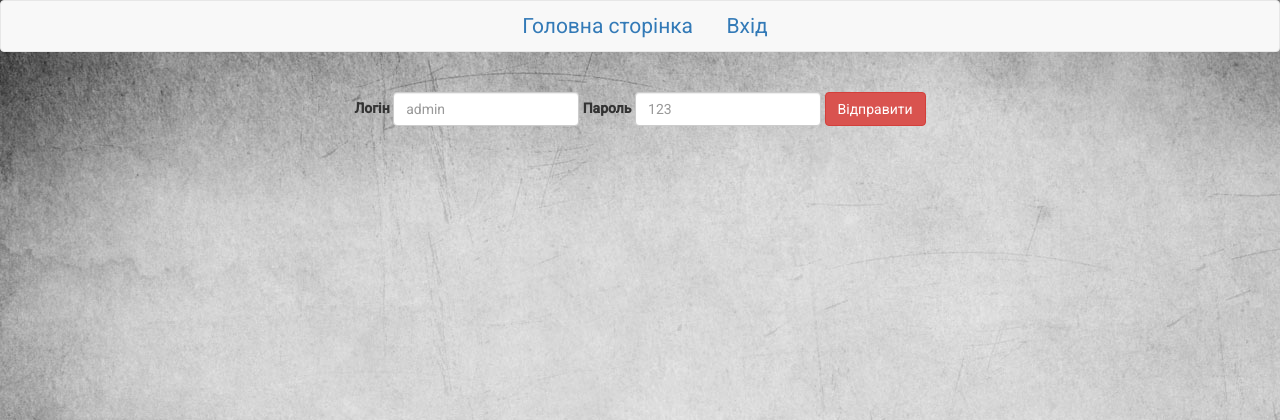
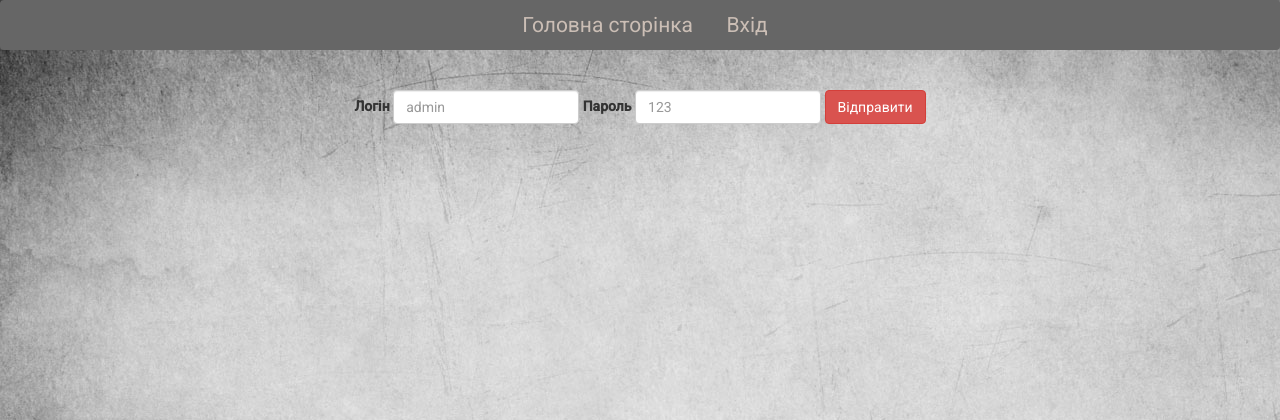
Before and after one commit to gh-soto/urok-9, a PHP site: page /login in a window 1280 px wide. Shown: the top 420 px of the page. Run offline with PHP 8.4, Linux system fonts and the light colour scheme; data that the repository does not hold is empty; some libraries are stand-ins or nearby versions.

Commit message:
перед роботою над pop-up для авторизації

```diff
--- a/base/header.php
+++ b/base/header.php
@@ -11,7 +11,7 @@ $editor = Authorization::logIn()['check_login'];
 
 // Якщо раніше заголовок сторінки не був заданий, тоді ми його задаємо.
 if (!isset($page_title)) {
-	$page_title = 'Blog site';
+	$page_title = 'ns-oxit-study';
 }
 
 ?>
@@ -27,12 +27,15 @@ if (!isset($page_title)) {
 	<script src="js/jquery-1.11.3.min.js"></script>
 	<script src="js/bootstrap.min.js"></script>
 
+	<link rel="shortcut icon" href="template/img/favicon-16x16.png" type="image/png">
+
 	<link href='https://fonts.googleapis.com/css?family=Roboto:400,500' rel='stylesheet' type='text/css'>
 	<link href='https://fonts.googleapis.com/css?family=Bad+Script&subset=latin,cyrillic' rel='stylesheet' type='text/css'>
 
 	<meta charset="UTF-8">
 </head>
 <body>
+
 <!-- Будуємо меню сайту. -->
 <div class="header navbar navbar-default">
 	<ul class="main-menu">
--- a/components/Db.php
+++ b/components/Db.php
@@ -10,9 +10,13 @@ class Db
 		$paramsPath = ROOT . '/config/db_params.php';
 		$params = include($paramsPath);
 
+		try {
+			$db = new PDO("mysql:host={$params['host']}; dbname={$params['dbname']}", $params['user'], $params['password']);
+			$db->setAttribute(PDO::ATTR_ERRMODE, PDO::ERRMODE_EXCEPTION);
+		}catch(PDOException $e) {
+			print ('<u><b>ERROR:</b></u> ' . $e->getMessage());
+		}
 
-		$db = new PDO("mysql:host={$params['host']}; dbname={$params['dbname']}", $params['user'], $params['password']);
-		$db->setAttribute(PDO::ATTR_ERRMODE, PDO::ERRMODE_EXCEPTION);
 
 		//створення необхідної таблиці в базі даних
 		$query = $db->prepare ("CREATE TABLE IF NOT EXISTS `publication` (
--- a/controllers/NewsController.php
+++ b/controllers/NewsController.php
@@ -58,6 +58,7 @@ class NewsController
 			//перевірка чи id новини в запиті має відповідну новину в таблиці бази даних
 			//і якщо немає, то перенаправлення на сторінку помилки
 			if ($id == $newsItem['id']) { require_once (ROOT . '/views/news/newsItem.php'); }
+			else Request_errorController::actionWrong_request();
 
 		}
 	}
@@ -82,6 +83,7 @@ class NewsController
 			//перевірка чи id новини в запиті має відповідну новину в таблиці бази даних
 			//і якщо немає, то перенаправлення на сторінку помилки
 			if ($id == $newsItem['id']) { require_once (ROOT . '/views/news/edit.php'); }
+			else Request_errorController::actionWrong_request();
 
 		}
 	}
@@ -94,7 +96,8 @@ class NewsController
 
 			//перевірка чи id новини в запиті має відповідну новину в таблиці бази даних
 			//і якщо немає, то перенаправлення на сторінку помилки
-			if ($id == $newsItem['id']) { require_once (ROOT . '/views/news/delete.php'); }
+			if ($id == $newsItem['id']) require_once (ROOT . '/views/news/delete.php');
+			else Request_errorController::actionWrong_request();
 
 		}
 	}
--- a/template/style/style.css
+++ b/template/style/style.css
@@ -10,6 +10,8 @@ body {
   body .articles-list {
     padding-bottom: 100px;
     /*╨Я╤А╨╕╨╝╨╡╤А╨╜╨╛ 2 ╤А╨░╨╖╨╝╨╡╤А╨░ footer, ╤З╤В╨╛╨▒╤Л ╨╛╨╜ ╨╜╨╡ ╨╜╨░╨╡╨╖╨╢╨░╨╗ ╨╜╨░ ╨║╨╛╨╜╤В╨╡╨╜╤В ╨┐╤А╨╕ ╤Г╨╖╨║╨╛╨╝ ╨╛╨║╨╜╨╡ ╨▒╤А╨░╤Г╨╖╨╡╤А╨░*/ }
+  body #welcome {
+    font-size: 2em; }
 
 /**╨┐╤А╨╕╨▒╨╕╤А╨░╤Ф ╤Б╤В╤А╤Ц╨╗╨║╨╕ ╨╖ ╤З╨╕╤Б╨╗╨╛╨▓╨╛╨│╨╛ ╤Ц╨╜╨┐╤Г╤В╨░*/
 input[type=number] {
@@ -68,6 +70,9 @@ table {
   .container2 form input[type=submit] {
     width: 25%; }
 
+.header {
+  background: #666666;
+  border: none; }
   .header ul {
     display: block;
     margin-top: 10px;
@@ -76,6 +81,7 @@ table {
       display: inline;
       margin-right: 30px; }
       .header ul li a {
+        color: #cbbeb5;
         font-size: 1.5em; }
 
 .small-menu {
--- a/template/style/style.scss
+++ b/template/style/style.scss
@@ -9,6 +9,9 @@ body {
 	font-family: 'Roboto', sans-serif;
 	.articles-list {
 		padding-bottom: 100px;/*Примерно 2 размера footer, чтобы он не наезжал на контент при узком окне браузера*/
+	}
+	#welcome {
+		font-size: 2em;
 	}
 }
 /**прибирає стрілки з числового інпута*/
@@ -100,14 +103,19 @@ table {
 }
 
 .header {
+	background: #666666;
+	border: none;
+
 	ul{
 		display: block;
+
 		margin-top: 10px;
 		text-align: center;
 		li {
 			display: inline;
 			margin-right: 30px;
 			a {
+				color: #cbbeb5;
 				font-size: 1.5em;
 
 			}
--- a/views/news/index.php
+++ b/views/news/index.php
@@ -25,12 +25,16 @@ require(ROOT . '/base/header.php');
 
 ?>
 
-<h1> Welcome to blog site!</h1>
+<h1 id="welcome"> Welcome to blog site!</h1>
 <!-- Виводимо статті у тегах -->
 <div class="articles-list">
 
 
+	<!-- підключення файлу з слайдером-->
 	<?php include (ROOT . '/views/news/slider.html') ?>
+	<br><h6 style="text-align:center;">(цей слайдер скачав <a href="http://www.menucool.com/javascript-image-slider">звідси</a>)</h6>
+
+
 
 	<div class="small-menu">
 		<?php print $news_per_page; ?> <p>статтей на сторінку</p>
--- a/views/news/slider.html
+++ b/views/news/slider.html
@@ -4,7 +4,7 @@
 
 	<div id="sliderFrame">
 		<div id="slider">
-			<a href="#" target="_blank">
+			<a href="#"> <!-- target="_blank"> -->
 				<img src="/template/img/slider/image-slider-1.jpg" alt="Welcome to my blog" />
 			</a>
 
```
Also changed, not shown: template/img/favicon-16x16.png (added), template/js/slider/js-image-slider.js, 1 other file. Lines whose indentation alone changed are shown as unchanged.
